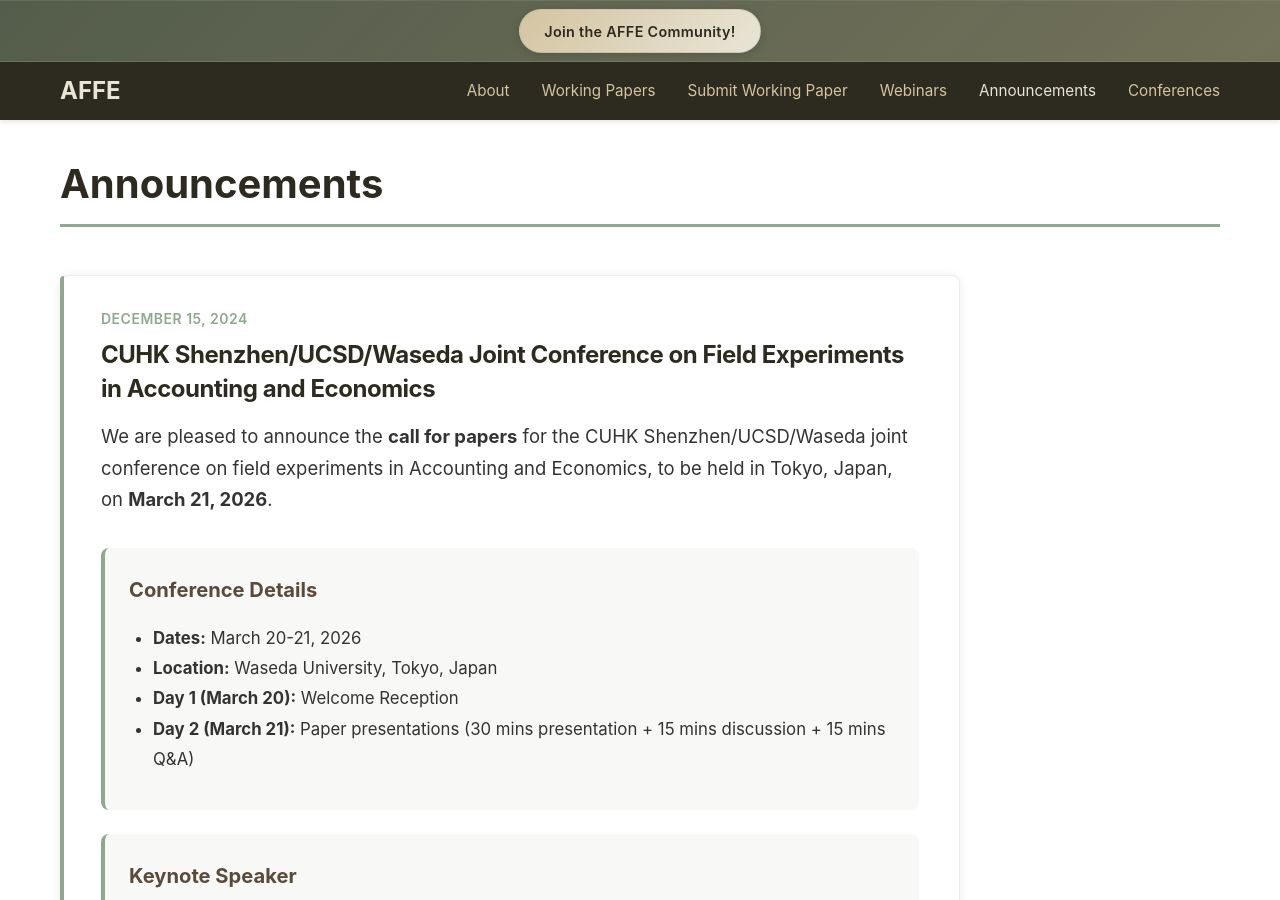
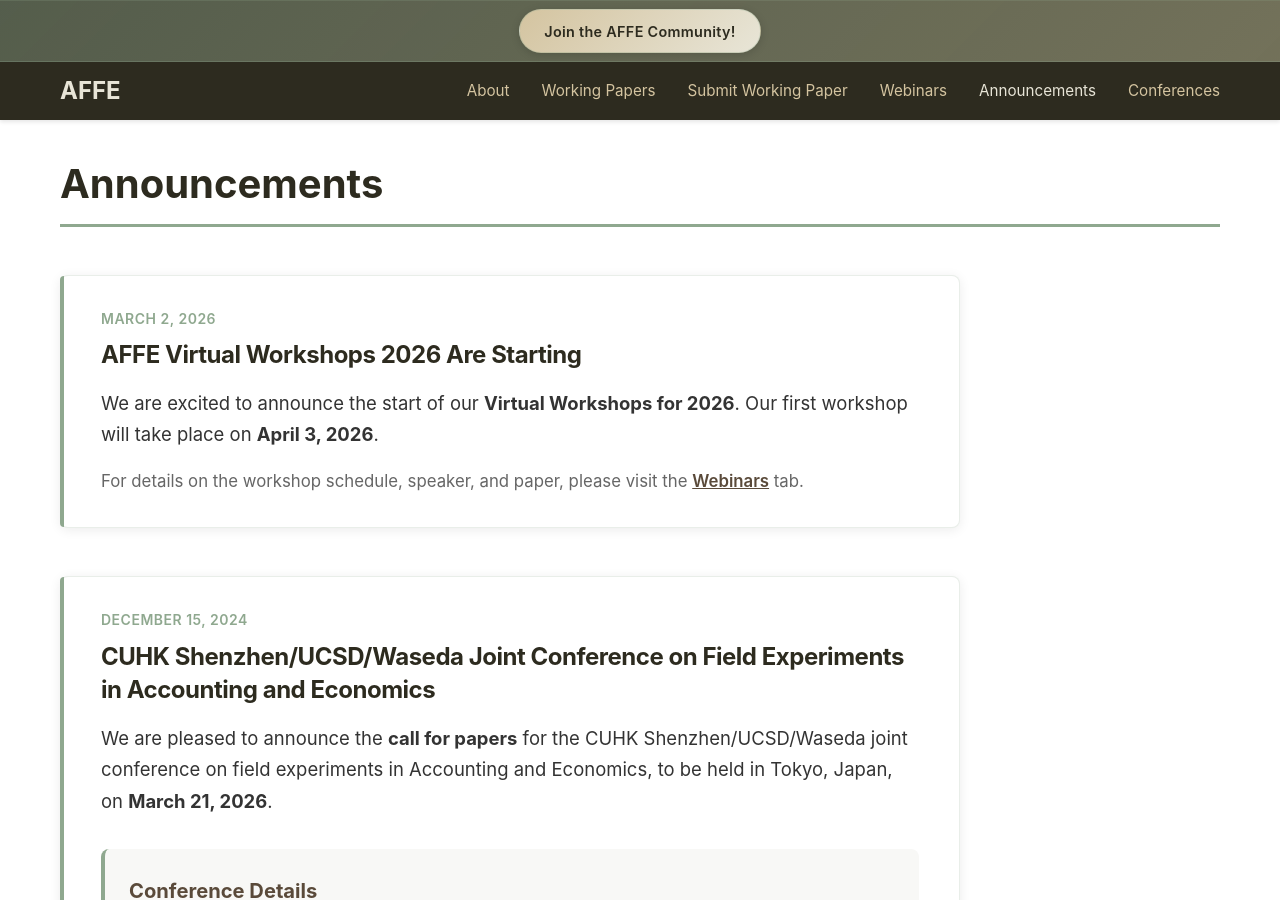
Before and after one commit to marceaguilar/affe-website, a Jekyll site: the page built from pages/announcements.md, in a window 1280 px wide and 900 px high. Built offline with Jekyll 4.4.1, drawn with Linux system fonts in a browser that asks for light colours.

Commit message:
Add announcement for 2026 virtual workshops launch.
This highlights the April 3 first workshop and directs visitors to the Webinars page for full details.

```diff
--- a/pages/announcements.md
+++ b/pages/announcements.md
@@ -3,6 +3,11 @@
 title: Announcements
 permalink: /announcements
 announcements:
+  - date: "March 2, 2026"
+    title: "AFFE Virtual Workshops 2026 Are Starting"
+    content: |
+      <p style="font-size: 1.1em; margin-bottom: 1rem; line-height: 1.7; color: #333;">We are excited to announce the start of our <strong>Virtual Workshops for 2026</strong>. Our first workshop will take place on <strong>April 3, 2026</strong>.</p>
+      <p style="margin: 0.75rem 0 0; line-height: 1.7;">For details on the workshop schedule, speaker, and paper, please visit the <a href="/webinars" style="color: #5A4A3A; text-decoration: underline; font-weight: 600;">Webinars</a> tab.</p>
   - date: "December 15, 2024"
     title: "CUHK Shenzhen/UCSD/Waseda Joint Conference on Field Experiments in Accounting and Economics"
     content: |
```
